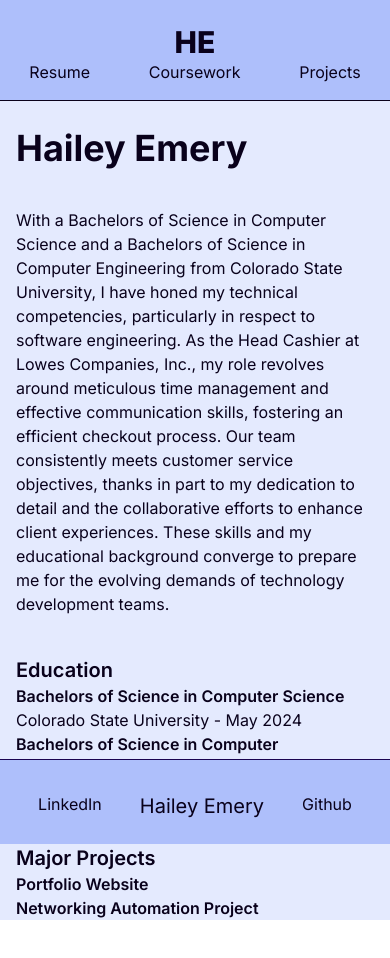
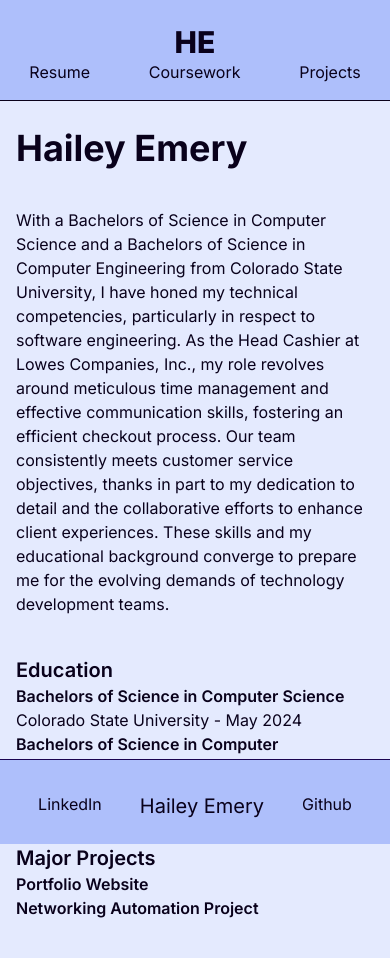
Before and after one commit to HaileyEmery/portfolio_website, a Next.js app: page / in a window 390 px wide. Shown: the top 958 px of the page. Before the commit the page ends 920 px from the top, so only its background shows below. Built offline with nearby package versions, Linux system fonts and the light colour scheme.

Commit message:
Fix Bottom Padding

```diff
--- a/src/app/layout.tsx
+++ b/src/app/layout.tsx
@@ -18,7 +18,7 @@ export default function RootLayout({
   return (
     <html lang="en">
       <body className={inter.className}>
-      <main className=" flex min-h-screen flex-col items-center justify-between md:p-24 pt-24 pl-4 pr-4 sm:pl-12 sm:pr-12 bg-blue-100 dark:bg-blue-900 dark:from-inherit">
+      <main className=" flex min-h-screen flex-col items-center justify-between md:p-24 pt-24 pb-24 pl-4 pr-4 sm:pl-12 sm:pr-12 bg-blue-100 dark:bg-blue-900 dark:from-inherit">
       <div className="z-10 w-full max-w-5xl items-center justify-between">
           <div className="fixed left-0 top-0 w-full flex flex-wrap justify-between border-b border-purple-900 bg-blue-200 pb-4 pt-6 backdrop-blur-2xl dark:border-purple-200 dark:bg-blue-800 dark:from-inherit">
             <div className="ml-100 flex basis-full md:basis-1/12 justify-center">
```
